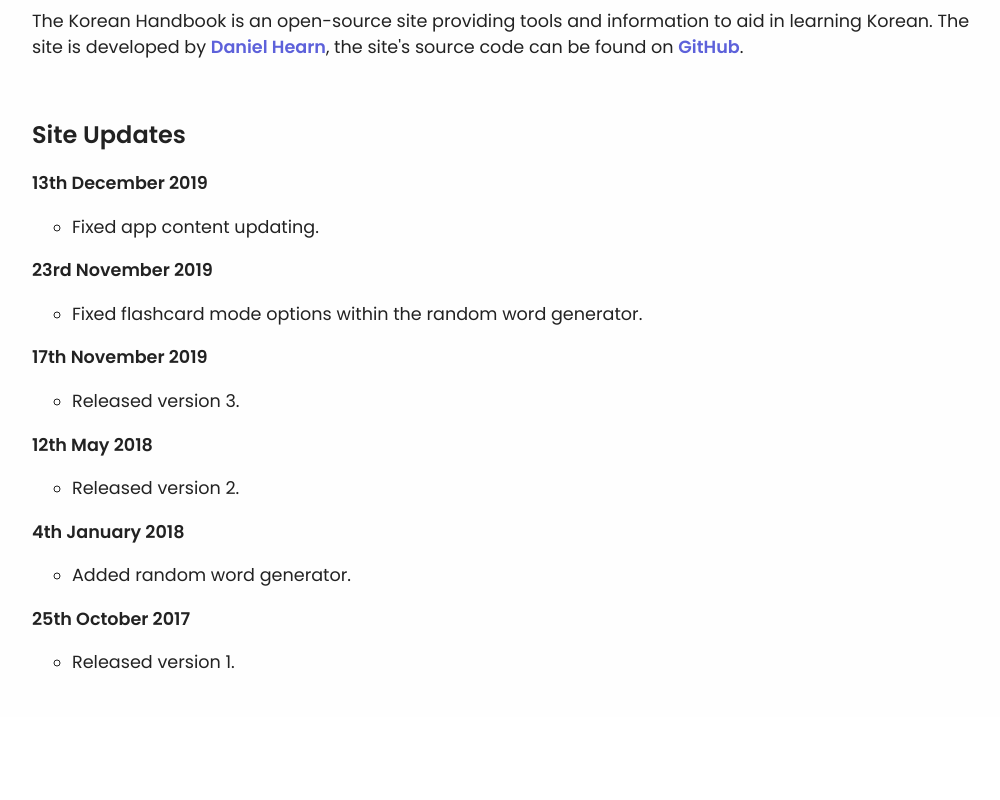
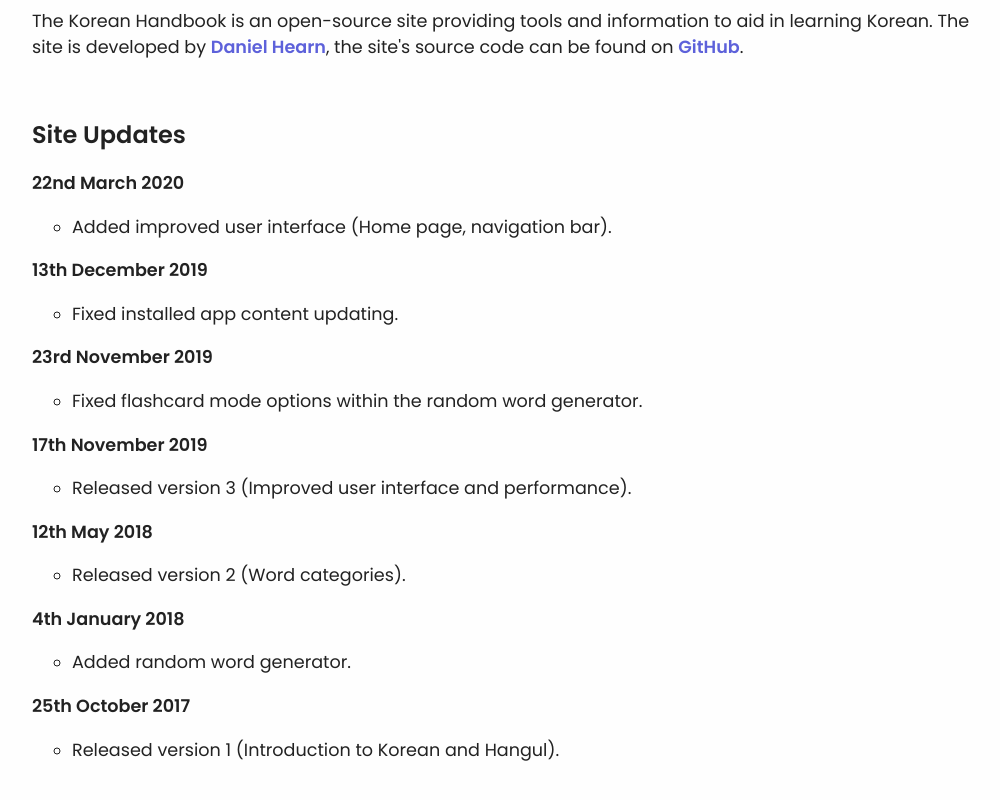
Before and after one commit to DanielHearn/korean-handbook, a Vue app in the folder korean-handbook/: page / in a window 1280 px wide. Shown: the part 442-1242 px from the top of the page, without its empty margins (128-1128 px from the left). Before the commit the page ends 1159 px from the top, so only its background shows below. Built offline with nearby package versions, Linux system fonts and the light colour scheme.

Commit message:
Added new update and improved existing updates

```diff
--- a/korean-handbook/src/static/updates.js
+++ b/korean-handbook/src/static/updates.js
@@ -1,7 +1,11 @@
 export const Updates = [
   {
+    date: '22nd March 2020',
+    changes: ['Added improved user interface (Home page, navigation bar).'],
+  },
+  {
     date: '13th December 2019',
-    changes: ['Fixed app content updating.'],
+    changes: ['Fixed installed app content updating.'],
   },
   {
     date: '23rd November 2019',
@@ -9,11 +13,11 @@ export const Updates = [
   },
   {
     date: '17th November 2019',
-    changes: ['Released version 3.'],
+    changes: ['Released version 3 (Improved user interface and performance).'],
   },
   {
     date: '12th May 2018',
-    changes: ['Released version 2.'],
+    changes: ['Released version 2 (Word categories).'],
   },
   {
     date: '4th January 2018',
@@ -21,6 +25,6 @@ export const Updates = [
   },
   {
     date: '25th October 2017',
-    changes: ['Released version 1.'],
+    changes: ['Released version 1 (Introduction to Korean and Hangul).'],
   },
 ]
```
